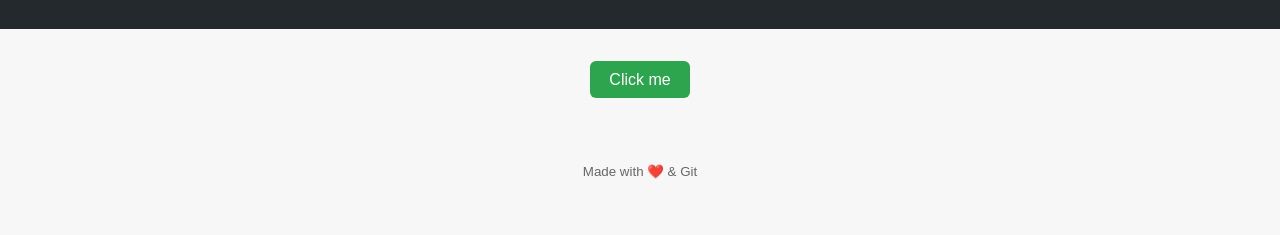
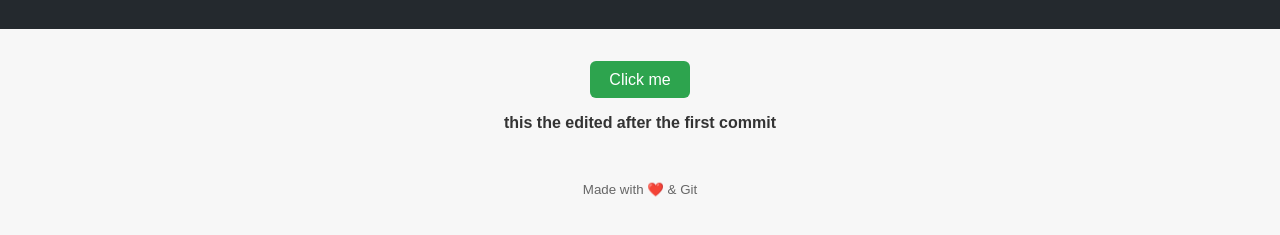
Before and after one commit to karimnizar7/test-git, a plain HTML site: page index.html in a window 1280 px wide. Shown: the part 99-334 px from the top of the page. Drawn offline with Linux system fonts and the light colour scheme.

Commit message:
this the second update

```diff
--- a/index.html
+++ b/index.html
@@ -18,7 +18,7 @@
 
     <main>
         <button id="clickMe">Click me</button>
-        <p id="message"></p>
+        <p id="message">this the edited after the first commit</p>
     </main>
 
     <footer>
```
